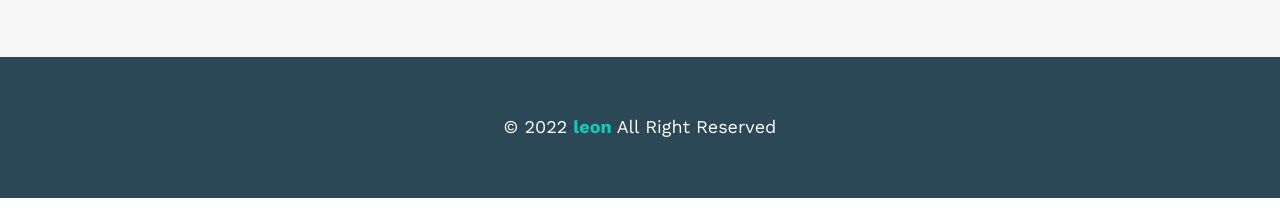
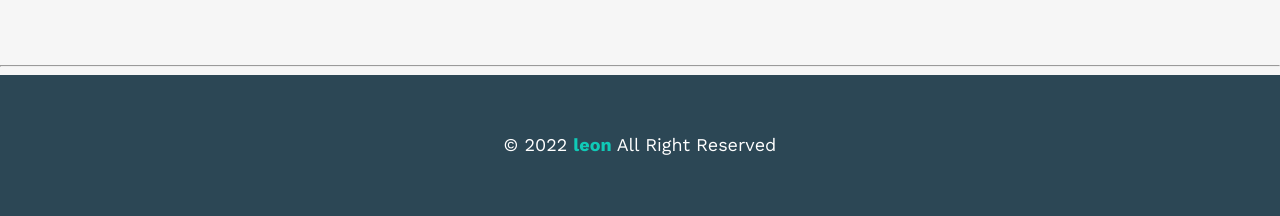
Before and after one commit to Aminetou-hamenih/Suiii, a plain HTML site: page index.html in a window 1280 px wide. Shown: the part 3878-4094 px from the top of the page. Drawn offline with nearby package versions, Linux system fonts and the light colour scheme.

Commit message:
e6awarii hr

```diff
--- a/index.html
+++ b/index.html
@@ -201,7 +201,7 @@
                 </div>
 
         </div>
-
+            <hr style="color: red;">
         <!-- End COntact -->
         <!-- Start Footer -->
         <div class="footer">
```
